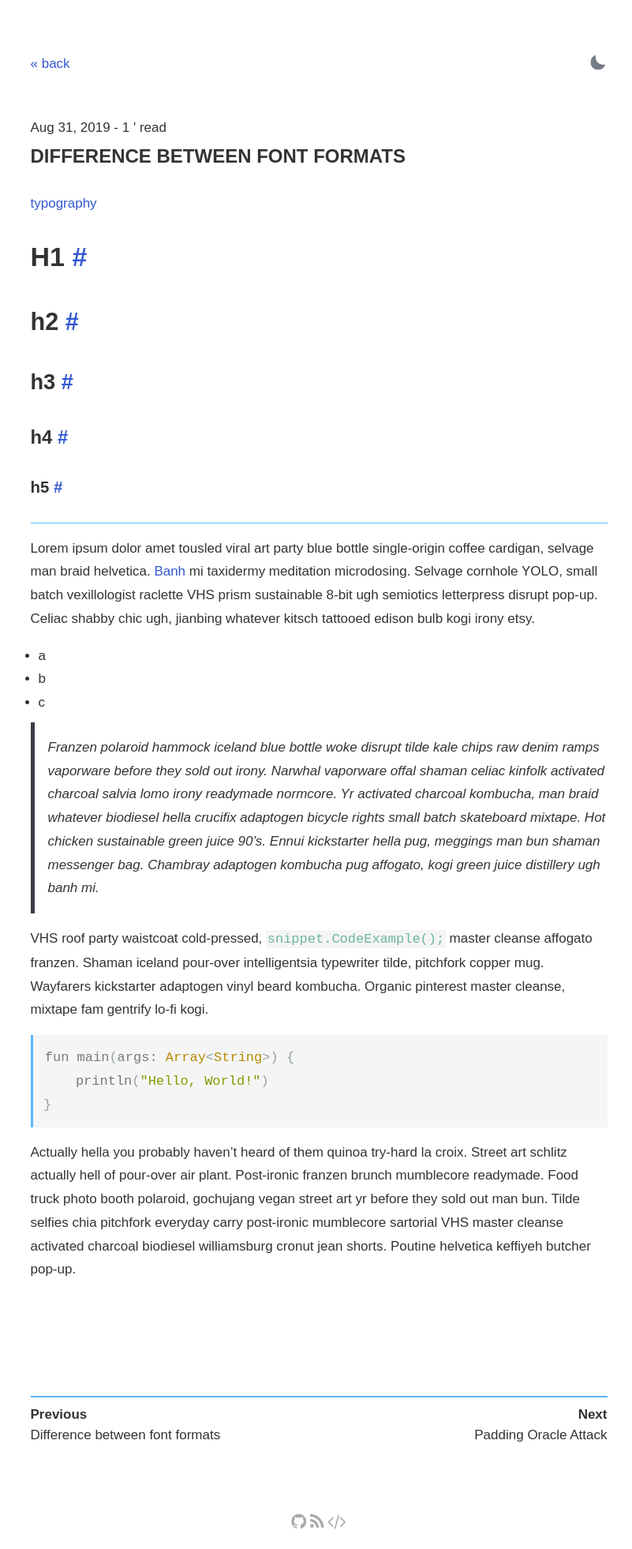
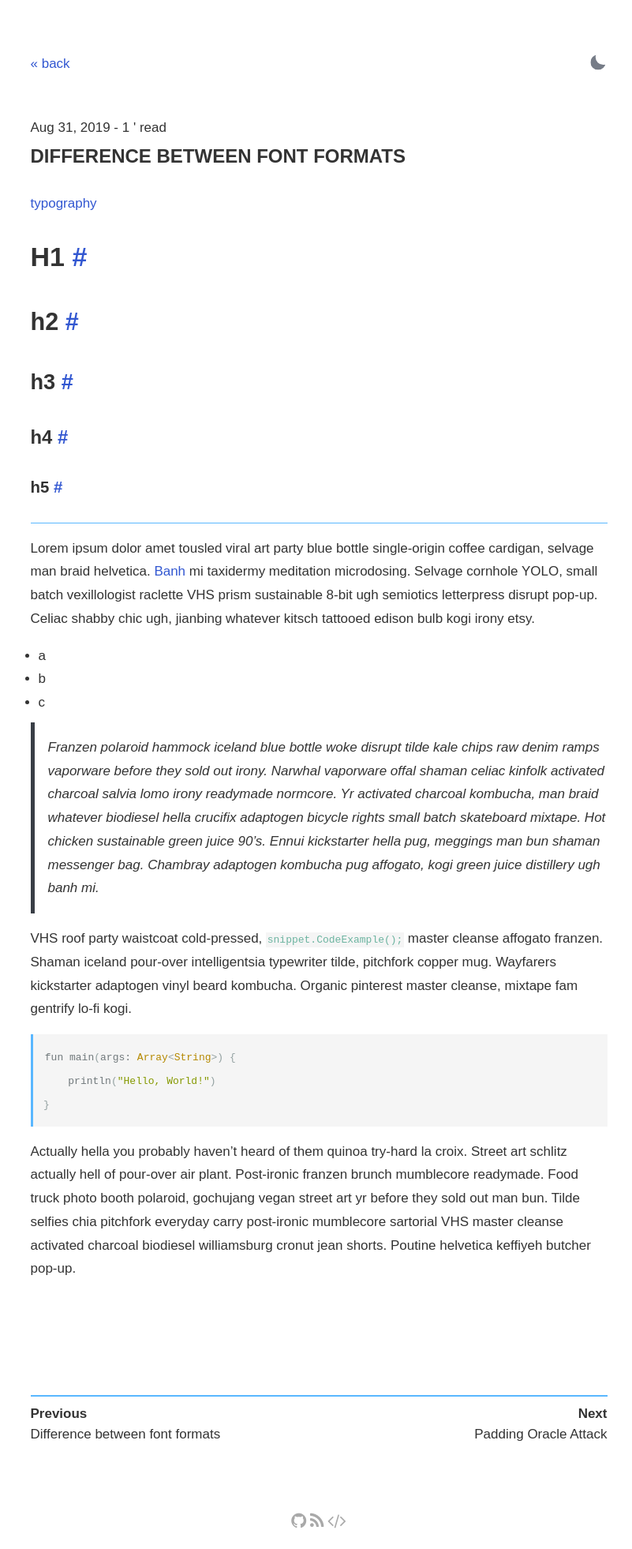
Before and after one commit to mvineza/spindel, a Jekyll site: the page built from _posts/2019-08-31-difference-between-font-formats.md, in a window 1280 px wide. Shown: the whole page at 79% size, without its empty margins (236-1037 px from the left). Built offline with Jekyll 4.4.1, drawn with Linux system fonts in a browser that asks for light colours; comment, search, counter and statistics services are not loaded.

Commit message:
master: change code block font size

```diff
--- a/_sass/_main.scss
+++ b/_sass/_main.scss
@@ -188,6 +188,7 @@ pre {
 
 code {
 	font-family: var(--source-code-font), monospace;
+	font-size: 13px;
 	margin: unset;
 	padding: 0.1rem;
 	color: var(--highlight-text-color);
```
